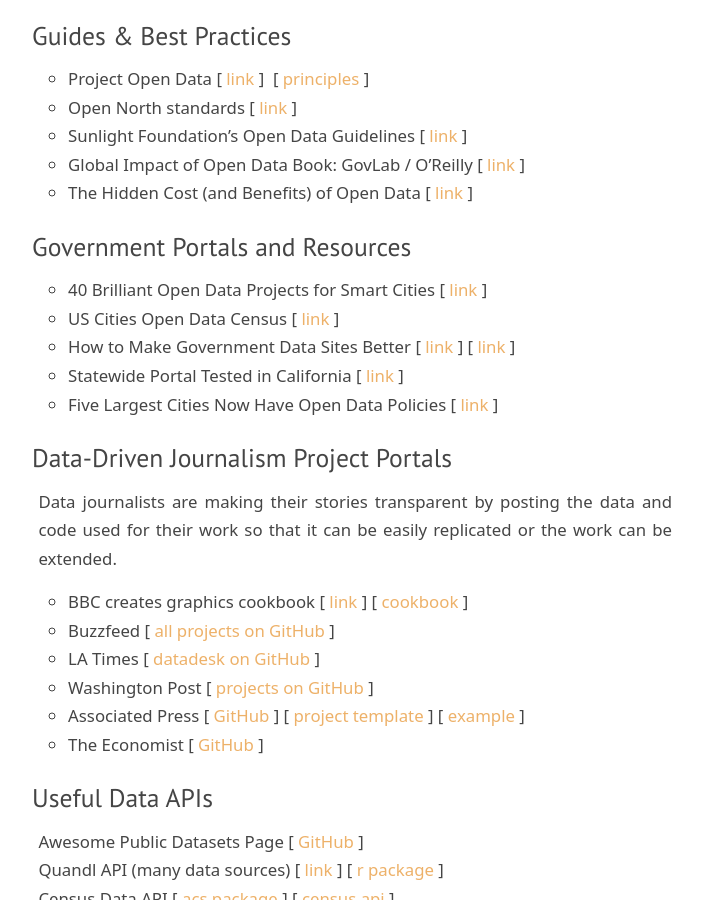
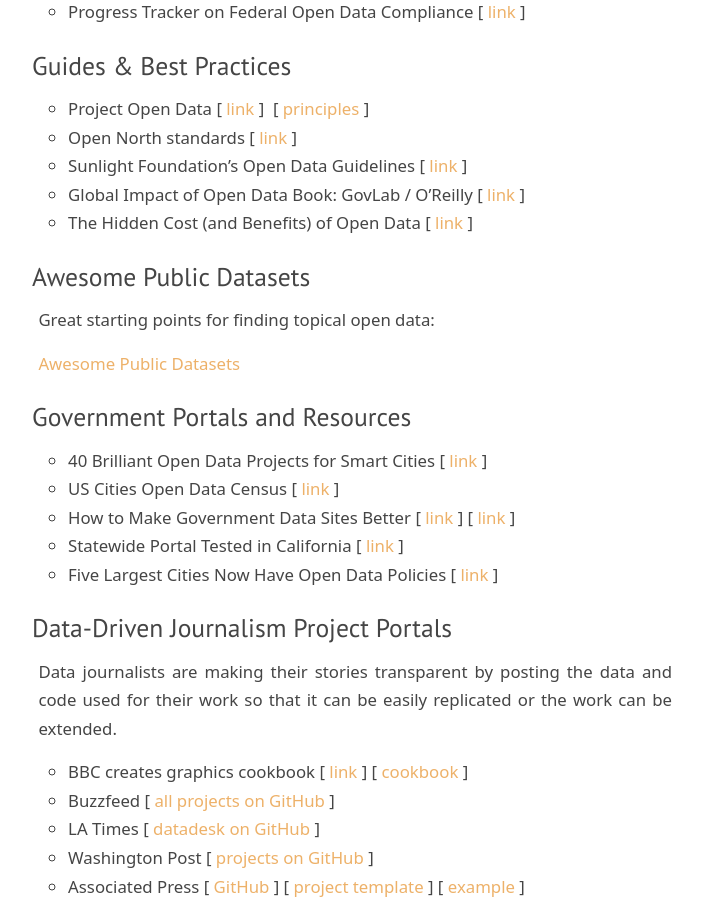
Before and after one commit to DS4PS/ds4ps_dev_site, a Jekyll site: the page built from resources.md, in a window 1280 px wide and 900 px high, scrolled down 2628 px. Shown: the whole window, without its empty margins (288-991 px from the left). Built offline with Jekyll 4.4.1, drawn with Linux system fonts in a browser that asks for light colours; nearby versions of some CDN libraries; library files that are not in the unit come from our copies; some of the changed text lies outside the part shown.

Commit message:
Update resources.md

```diff
--- a/resources.md
+++ b/resources.md
@@ -129,6 +129,14 @@
 * Sunlight Foundation's Open Data Guidelines [ [link](http://sunlightfoundation.com/opendataguidelines/) ]
 * Global Impact of Open Data Book: GovLab / O'Reilly [ [link](http://www.oreilly.com/data/free/files/the-global-impact-of-open-data.pdf) ]
 * The Hidden Cost (and Benefits) of Open Data [ [link](http://www.governing.com/columns/tech-talk/gov-open-data-cost-problems.html) ]
+
+
+### Awesome Public Datasets
+
+Great starting points for finding topical open data:
+
+[Awesome Public Datasets](https://github.com/awesomedata/awesome-public-datasets)
+
 
 
 ### Government Portals and Resources
```
